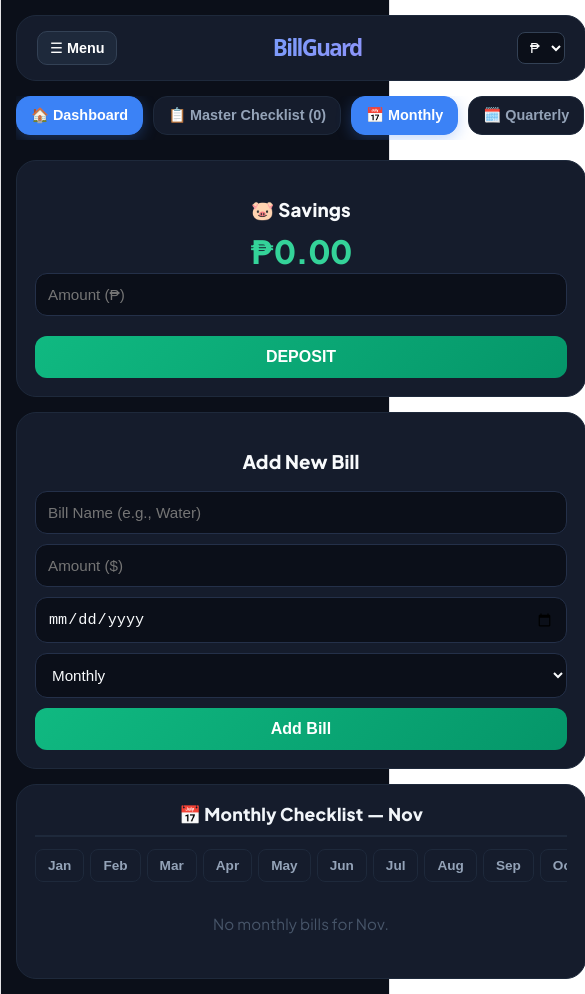
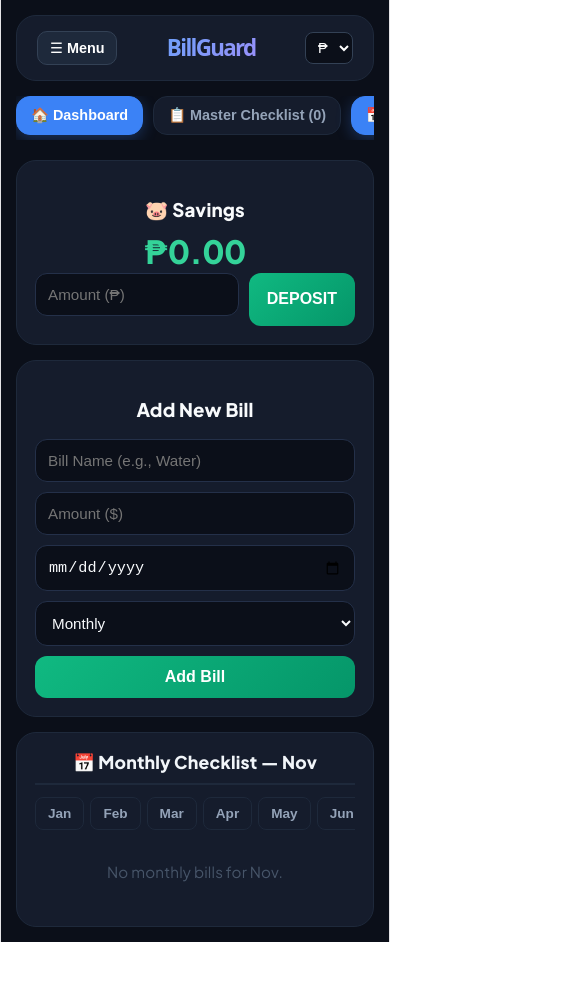
Before and after one commit to swishflex-cyber/billguard, a React (Vite) app: page / in a window 390 px wide. Shown: the whole page, 585 px wide, since content can reach past the window. After the commit the page ends 942 px from the top, so only its background shows below. Built offline with nearby package versions, Linux system fonts and the light colour scheme.

Commit message:
Enhance CSS for responsive design and layout
Added responsive styles and improved layout consistency.

```diff
--- a/src/App.css
+++ b/src/App.css
@@ -1,26 +1,29 @@
 @import url('https://fonts.googleapis.com/css2?family=Plus+Jakarta+Sans:wght@400;600;800;900&display=swap');
 
-/* GLOBAL RESETS */
+/* GLOBAL RESETS & STRICT MOBILE GUARD */
 * {
   box-sizing: border-box;
   -webkit-font-smoothing: antialiased;
 }
 
-body {
+html, body {
   background-color: #0b0f19;
   color: #f8fafc;
   font-family: 'Plus Jakarta Sans', sans-serif;
   margin: 0;
   padding: 0;
+  width: 100%;
+  max-width: 100vw; /* Forces body to never exceed screen width */
+  overflow-x: hidden !important; /* Kills the white side bar */
   min-height: 100vh;
-  overflow-x: hidden;
 }
 
 .app {
-  max-width: 600px;
+  width: 100%;
+  max-width: 100%;
   margin: 0 auto;
   padding: 15px;
-  min-height: 100vh;
+  box-sizing: border-box;
 }
 
 /* HEADER */
@@ -30,6 +33,7 @@ body {
   border-radius: 20px;
   padding: 15px 20px;
   margin-bottom: 15px;
+  width: 100%;
 }
 
 .header-top {
@@ -37,6 +41,7 @@ body {
   justify-content: space-between;
   align-items: center;
   gap: 10px;
+  width: 100%;
 }
 
 .menu-btn {
@@ -61,6 +66,10 @@ body {
   -webkit-text-fill-color: transparent;
   text-align: center;
   flex-grow: 1;
+  min-width: 0; /* Prevents title from pushing the container */
+  white-space: nowrap;
+  overflow: hidden;
+  text-overflow: ellipsis;
 }
 
 .currency-select-top {
@@ -80,9 +89,11 @@ body {
   display: flex;
   gap: 10px;
   margin-bottom: 20px;
-  overflow-x: auto;
+  width: 100%;
+  max-width: 100%;
+  overflow-x: auto; /* Allows scrolling inside the tab area only */
   flex-wrap: nowrap;
-  scrollbar-width: none; /* Firefox */
+  scrollbar-width: none;
   padding-bottom: 5px;
 }
 .tab-switcher-nav::-webkit-scrollbar { display: none; }
@@ -113,9 +124,11 @@ body {
   display: flex;
   gap: 6px;
   margin-bottom: 15px;
+  width: 100%;
+  max-width: 100%;
   overflow-x: auto;
   padding-bottom: 5px;
-  scrollbar-width: none; /* Firefox */
+  scrollbar-width: none;
 }
 .month-tab-row::-webkit-scrollbar { display: none; }
 
@@ -144,6 +157,7 @@ body {
   display: flex;
   flex-direction: column;
   gap: 15px;
+  width: 100%;
 }
 
 .savings-card, .bill-form, .bill-list-wrapper, .history-section {
@@ -151,6 +165,8 @@ body {
   border: 1px solid #1e293b;
   border-radius: 20px;
   padding: 18px;
+  width: 100%;
+  box-sizing: border-box;
 }
 
 /* SAVINGS & DEPOSIT */
@@ -168,6 +184,12 @@ body {
   display: flex;
   gap: 10px;
   flex-wrap: wrap;
+  width: 100%;
+}
+
+.savings-form input {
+  flex: 1;
+  min-width: 100px;
 }
 
 .savings-form button, button.deposit-btn {
@@ -179,18 +201,19 @@ body {
   font-size: 1rem !important;
   font-weight: 900 !important;
   cursor: pointer !important;
-  flex: 1;
-  min-width: 100px;
+  flex-shrink: 0;
 }
 
 /* FORM INPUTS */
 .bill-form {
   display: flex;
   flex-direction: column;
+  width: 100%;
 }
 
 input, select {
   width: 100%;
+  max-width: 100%;
   padding: 12px;
   margin-bottom: 10px;
   background: #0b0f19;
@@ -198,6 +221,7 @@ input, select {
   border-radius: 12px;
   color: #f8fafc;
   font-size: 0.95rem;
+  box-sizing: border-box;
 }
 
 .bill-form button {
@@ -231,7 +255,8 @@ input, select {
   margin-bottom: 10px;
   border: 1px solid #1e293b;
   gap: 12px;
-  min-height: auto;
+  width: 100%;
+  box-sizing: border-box;
 }
 
 /* DELETE & PAID BUTTONS */
@@ -297,6 +322,7 @@ input, select {
   display: flex;
   flex-direction: column;
   gap: 15px;
+  width: 100%;
 }
 
 .checklist-card {
@@ -305,6 +331,7 @@ input, select {
   border-radius: 14px;
   border: 1px solid #1e293b;
   width: 100%;
+  box-sizing: border-box;
 }
 
 .card-top-info {
@@ -355,6 +382,7 @@ input, select {
   display: grid;
   grid-template-columns: repeat(4, 1fr);
   gap: 6px;
+  width: 100%;
 }
 
 .month-chip {
@@ -365,6 +393,9 @@ input, select {
   text-align: center;
   user-select: none;
   min-height: 35px;
+  display: flex;
+  align-items: center;
+  justify-content: center;
 }
 
 .chip-paid {
```
